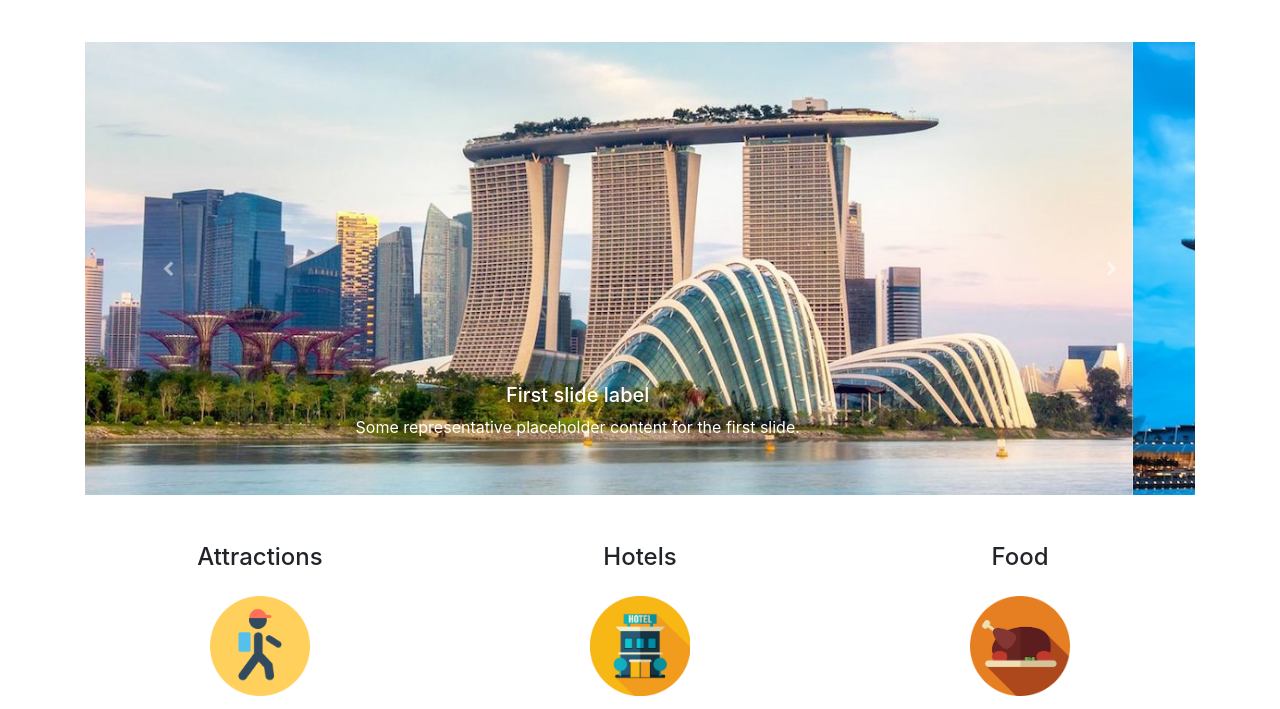
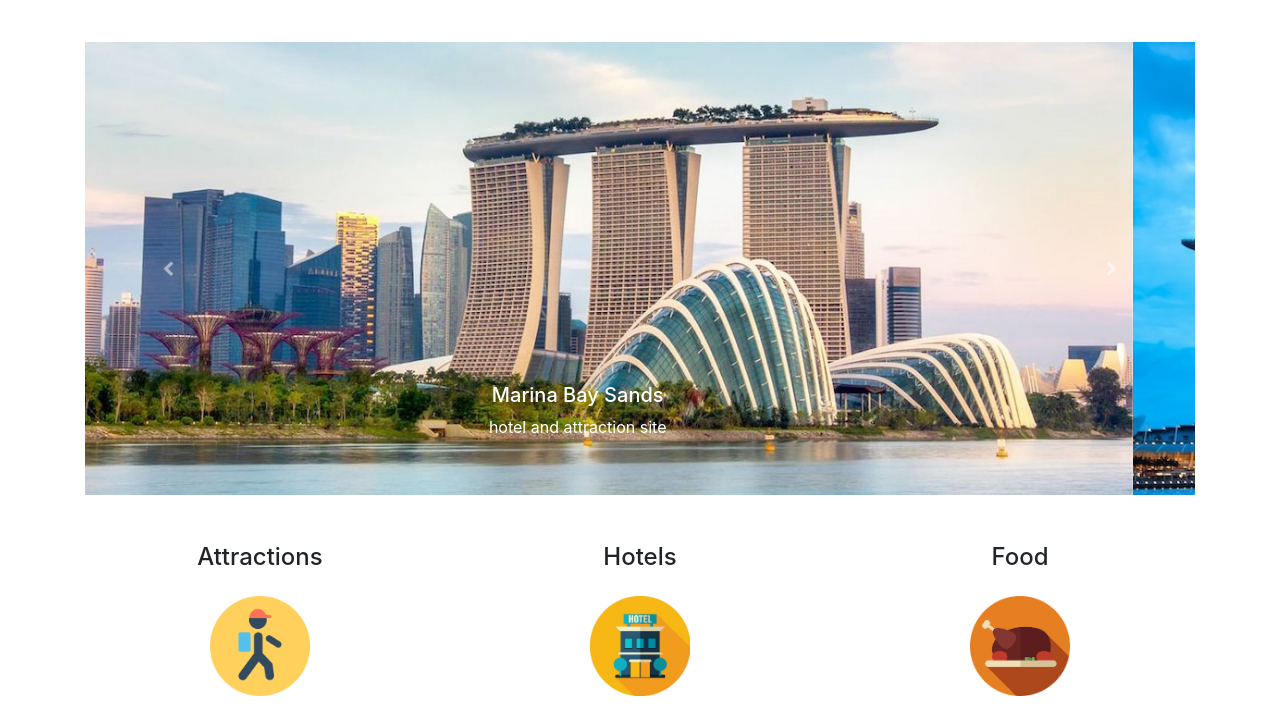
Before and after one commit to SiaBaweja/SGTourismGuide.github.io, a plain HTML site: page index.html in a window 1280 px wide. Shown: the part 86-795 px from the top of the page. Drawn offline with nearby package versions, Linux system fonts and the light colour scheme; files whose address does not match are found by name.

Commit message:
Update index.html

```diff
--- a/index.html
+++ b/index.html
@@ -64,22 +64,22 @@
                           <div class="carousel-item active">
                             <img src="webdevassets/landmarks/landmark_1.jpg" width="100%">
                             <div class="carousel-caption d-none d-md-block">
-                              <h5>First slide label</h5>
-                              <p>Some representative placeholder content for the first slide.</p>
+                              <h5>Marina Bay Sands</h5>
+                              <p>hotel and attraction site</p>
                             </div>
                           </div>
                           <div class="carousel-item">
                             <img src="webdevassets/landmarks/landmark_2.jpg" width="100%">
                             <div class="carousel-caption d-none d-md-block">
-                              <h5>Second slide label</h5>
-                              <p>Some representative placeholder content for the second slide.</p>
+                              <h5>Merlion</h5>
+                              <p>attraction site</p>
                             </div>
                           </div>
                           <div class="carousel-item">
                             <img src="webdevassets/landmarks/landmark_3.jpg" width="100%">
                             <div class="carousel-caption d-none d-md-block">
-                              <h5>Third slide label</h5>
-                              <p>Some representative placeholder content for the third slide.</p>
+                              <h5>Singapore Zoo</h5>
+                              <p>attraction site</p>
                             </div>
                           </div>
                         </div>
```
